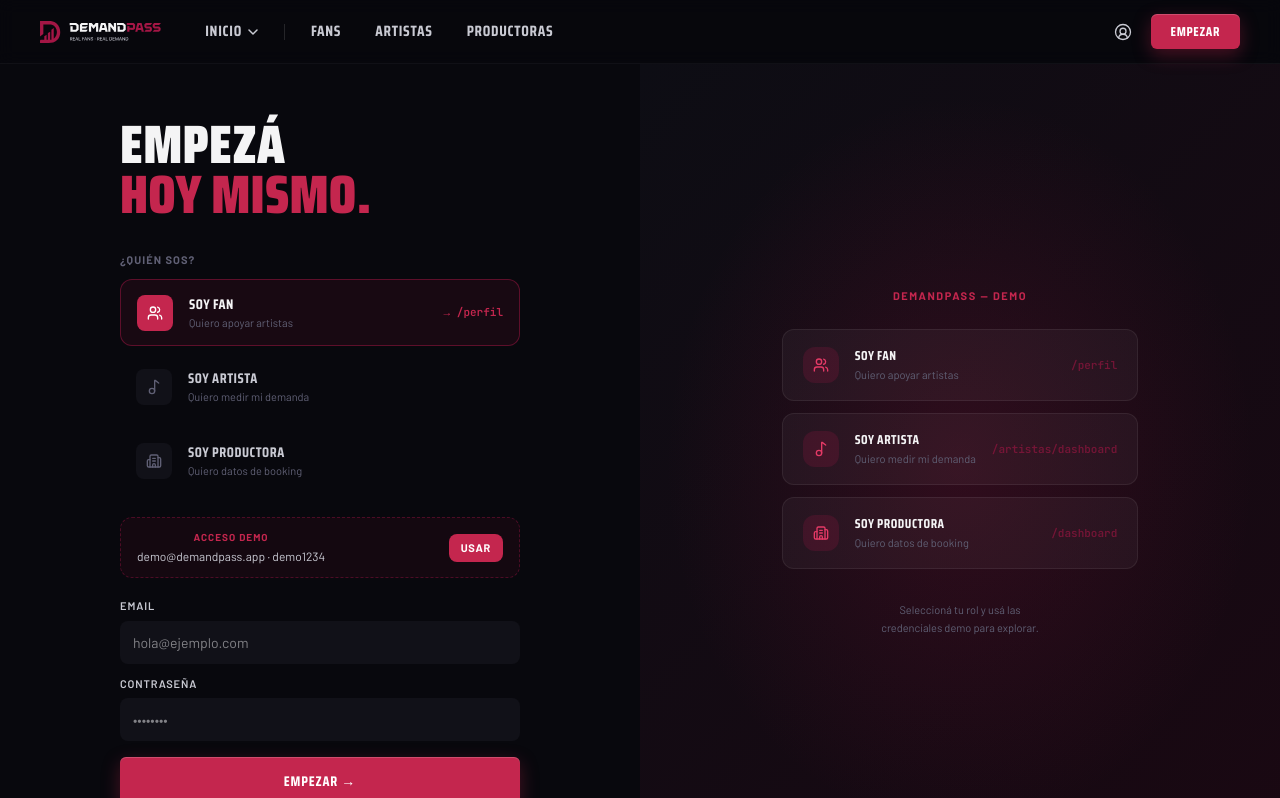
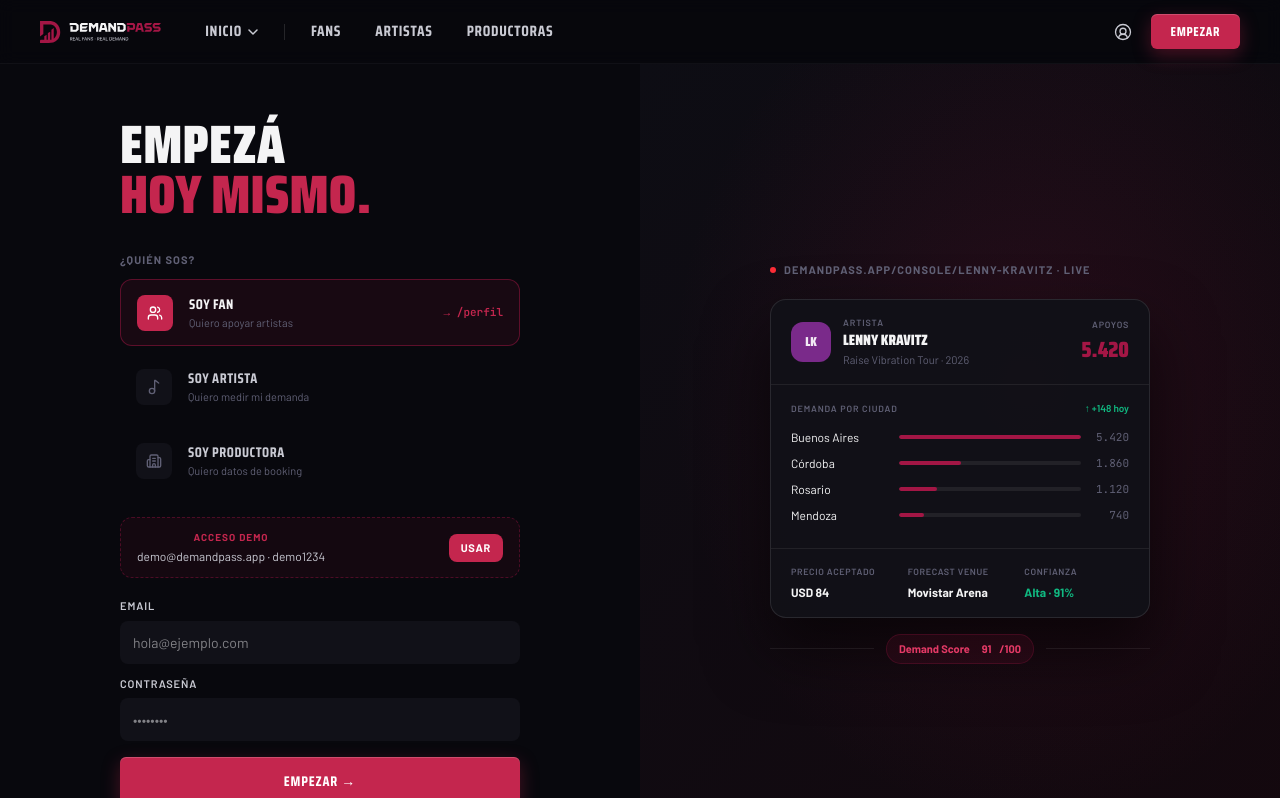
Before and after one commit to Killerpana/DemandPass, a Next.js app: page /signin in a window 1280 px wide. Shown: the top 798 px of the page. Built offline with nearby package versions, Linux system fonts and the light colour scheme; a web font is replaced by a local one.

Commit message:
fix: signin panel derecho restaurado con preview campaña Lenny Kravitz

```diff
--- a/src/components/marketing/AuthScreen.tsx
+++ b/src/components/marketing/AuthScreen.tsx
@@ -104,33 +104,73 @@ export function AuthScreen() {
         </div>
       </div>
 
-      <div className="hidden lg:flex items-center justify-center relative overflow-hidden"
-        style={{ background: "linear-gradient(135deg, #0d0d14 0%, #1a0812 100%)", borderLeft: "1px solid var(--color-border)" }}>
-        <div className="absolute inset-0 opacity-20"
-          style={{ background: "radial-gradient(ellipse at 50% 50%, #A31645 0%, transparent 65%)" }} />
-        <div className="relative z-10 px-14 text-center">
-          <p className="text-[11px] font-bold uppercase tracking-[0.14em] mb-6" style={{ color: "var(--color-burg3)" }}>
-            DemandPass — Demo
-          </p>
-          <div className="space-y-3">
-            {ROLES.map(({ id, label, desc, dest: d, Icon }) => (
-              <div key={id} className="flex items-center gap-4 px-5 py-4 rounded-xl text-left"
-                style={{ background: "rgba(255,255,255,0.04)", border: "1px solid rgba(255,255,255,0.07)" }}>
-                <div className="w-9 h-9 rounded-xl flex items-center justify-center shrink-0"
-                  style={{ background: "rgba(163,22,69,0.2)" }}>
-                  <Icon size={16} color="#E43A66" strokeWidth={2} />
+      {/* Right — campaign preview */}
+      <div className="hidden lg:flex items-center justify-center relative overflow-hidden px-10"
+        style={{ background: "linear-gradient(135deg, #0d0d14 0%, #14080e 100%)", borderLeft: "1px solid var(--color-border)" }}>
+        <div className="absolute inset-0 opacity-15 pointer-events-none"
+          style={{ background: "radial-gradient(ellipse at 60% 40%, #A31645 0%, transparent 65%)" }} />
+        <div className="relative z-10 w-full max-w-[380px]">
+          <div className="flex items-center gap-2 mb-5">
+            <span className="w-1.5 h-1.5 rounded-full bg-red-500 animate-pulse" />
+            <span className="text-[11px] font-bold uppercase tracking-[0.1em]" style={{ color: "var(--color-txt3)" }}>
+              demandpass.app/console/lenny-kravitz · LIVE
+            </span>
+          </div>
+          <div className="rounded-2xl overflow-hidden" style={{ background: "rgba(17,17,24,0.95)", border: "1px solid rgba(255,255,255,0.1)", boxShadow: "0 32px 64px rgba(0,0,0,0.6)" }}>
+            <div className="px-5 py-4 flex items-center gap-3" style={{ borderBottom: "1px solid rgba(255,255,255,0.07)" }}>
+              <div className="w-10 h-10 rounded-xl flex items-center justify-center text-[13px] font-black shrink-0"
+                style={{ background: "#7a2a8a", fontFamily: "var(--font-display)", color: "rgba(255,255,255,0.9)" }}>LK</div>
+              <div className="flex-1 min-w-0">
+                <p className="text-[9px] uppercase tracking-[0.1em] font-semibold" style={{ color: "var(--color-txt3)" }}>Artista</p>
+                <p className="font-[family-name:var(--font-display)] text-[15px] font-black uppercase">Lenny Kravitz</p>
+                <p className="text-[11px]" style={{ color: "var(--color-txt3)" }}>Raise Vibration Tour · 2026</p>
+              </div>
+              <div className="text-right shrink-0">
+                <p className="text-[9px] uppercase tracking-[0.08em] font-semibold mb-0.5" style={{ color: "var(--color-txt3)" }}>Apoyos</p>
+                <p className="font-[family-name:var(--font-display)] text-[22px] font-black" style={{ color: "#A31645" }}>5.420</p>
+              </div>
+            </div>
+            <div className="px-5 py-4" style={{ borderBottom: "1px solid rgba(255,255,255,0.07)" }}>
+              <div className="flex items-center justify-between mb-3">
+                <p className="text-[9px] uppercase tracking-[0.1em] font-semibold" style={{ color: "var(--color-txt3)" }}>Demanda por ciudad</p>
+                <p className="text-[10px] font-semibold" style={{ color: "#10b981" }}>↑ +148 hoy</p>
+              </div>
+              {[
+                { city: "Buenos Aires", n: "5.420", w: "100%" },
+                { city: "Córdoba",      n: "1.860", w: "34%"  },
+                { city: "Rosario",      n: "1.120", w: "21%"  },
+                { city: "Mendoza",      n: "740",   w: "14%"  },
+              ].map(r => (
+                <div key={r.city} className="flex items-center gap-3 mb-2">
+                  <span className="text-[12px] w-24 shrink-0">{r.city}</span>
+                  <div className="flex-1 h-1 rounded-full overflow-hidden" style={{ background: "rgba(255,255,255,0.07)" }}>
+                    <div className="h-full rounded-full" style={{ width: r.w, background: "#A31645" }} />
+                  </div>
+                  <span className="text-[11px] w-9 text-right font-mono" style={{ color: "var(--color-txt3)" }}>{r.n}</span>
                 </div>
-                <div className="flex-1">
-                  <p className="font-[family-name:var(--font-display)] text-[13px] font-bold uppercase tracking-[0.04em]">{label}</p>
-                  <p className="text-[11px] mt-0.5" style={{ color: "var(--color-txt3)" }}>{desc}</p>
+              ))}
+            </div>
+            <div className="px-5 py-4 grid grid-cols-3 gap-3">
+              {[
+                { label: "Precio aceptado", value: "USD 84",         color: "var(--color-txt)" },
+                { label: "Forecast venue",  value: "Movistar Arena", color: "var(--color-txt)" },
+                { label: "Confianza",       value: "Alta · 91%",     color: "#10b981"          },
+              ].map(f => (
+                <div key={f.label}>
+                  <p className="text-[9px] uppercase tracking-[0.07em] font-semibold mb-1" style={{ color: "var(--color-txt3)" }}>{f.label}</p>
+                  <p className="text-[12px] font-bold" style={{ color: f.color }}>{f.value}</p>
                 </div>
-                <span className="text-[11px] font-bold font-mono" style={{ color: "rgba(163,22,69,0.6)" }}>{d}</span>
-              </div>
-            ))}
+              ))}
+            </div>
           </div>
-          <p className="text-[11px] mt-8 leading-[1.7]" style={{ color: "var(--color-txt3)" }}>
-            Seleccioná tu rol y usá las<br />credenciales demo para explorar.
-          </p>
+          <div className="flex items-center gap-3 mt-4">
+            <div className="flex-1 h-px" style={{ background: "rgba(255,255,255,0.07)" }} />
+            <div className="flex items-center gap-2 px-3 py-1.5 rounded-full text-[11px] font-bold"
+              style={{ background: "rgba(163,22,69,0.12)", border: "1px solid rgba(163,22,69,0.25)", color: "#E43A66" }}>
+              Demand Score <span className="font-black ml-1">91</span>/100
+            </div>
+            <div className="flex-1 h-px" style={{ background: "rgba(255,255,255,0.07)" }} />
+          </div>
         </div>
       </div>
     </div>
```
